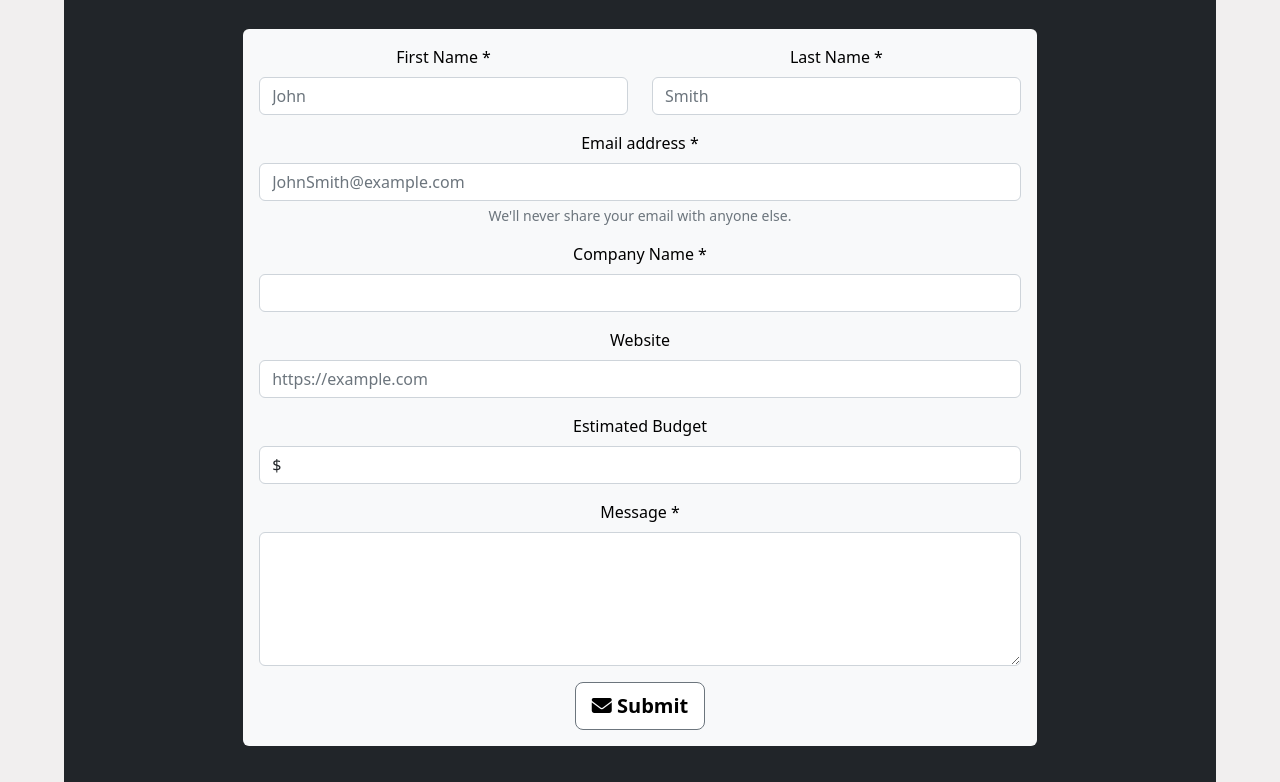
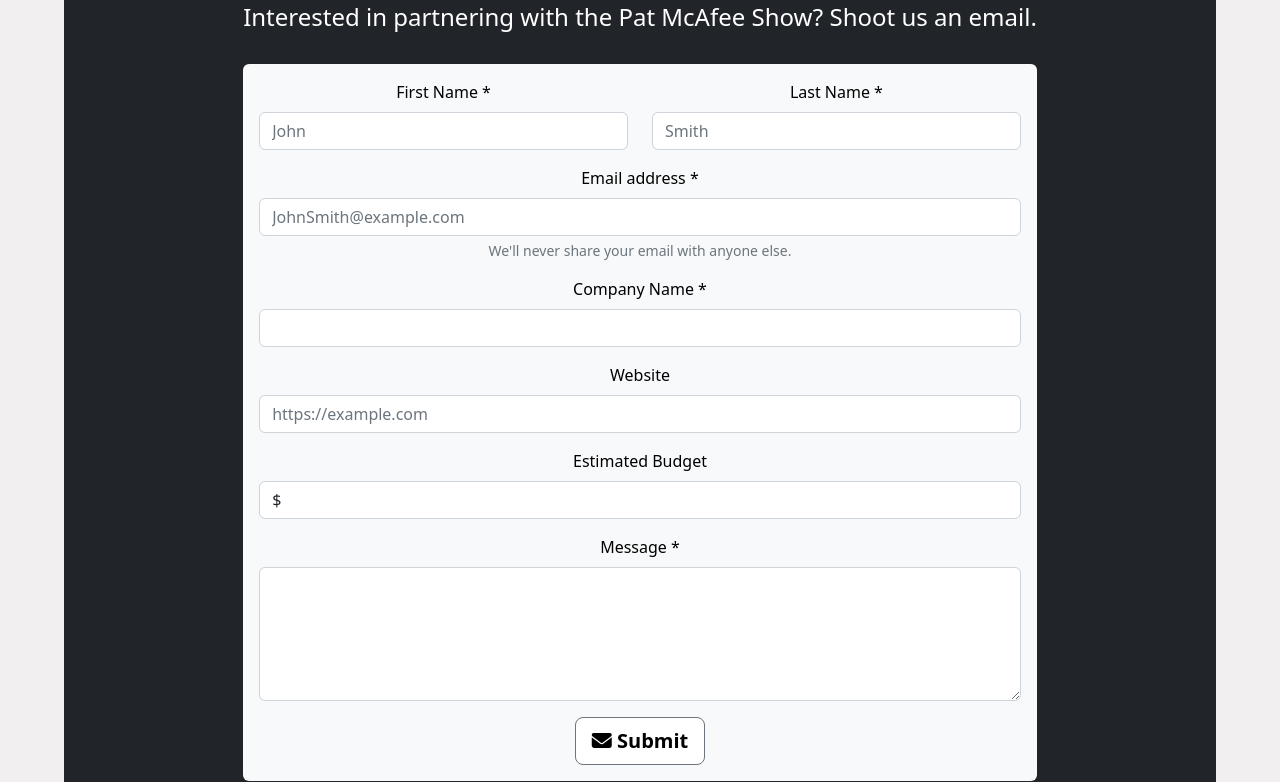
Before and after one commit to Dave-314land/website-refresh, a website built with Parcel: page contact.html in a window 1280 px wide. Shown: the part 203-985 px from the top of the page. Built offline with nearby package versions, Linux system fonts and the light colour scheme.

Commit message:
fixed contact page overflow

```diff
--- a/contact.html
+++ b/contact.html
@@ -68,7 +68,7 @@
           </nav>
         </div>
       </div>
-      <div class="contact-full-height container-fluid d-flex align-items-center justify-content-evenly my-4">
+      <div class="container-fluid d-flex align-items-center justify-content-evenly my-4">
         <div class="cover-container text-center">
             <h1>Contact Us</h1>
             <h4>Interested in partnering with the Pat McAfee Show? Shoot us an email.</h4>
--- a/css/main.css
+++ b/css/main.css
@@ -152,9 +152,7 @@
 
 /* CONTACT
 ------------------------------------------------ */
-.contact-full-height {
-  height: 100vh;
-}
+
 
 
 /* ABOUT
```
